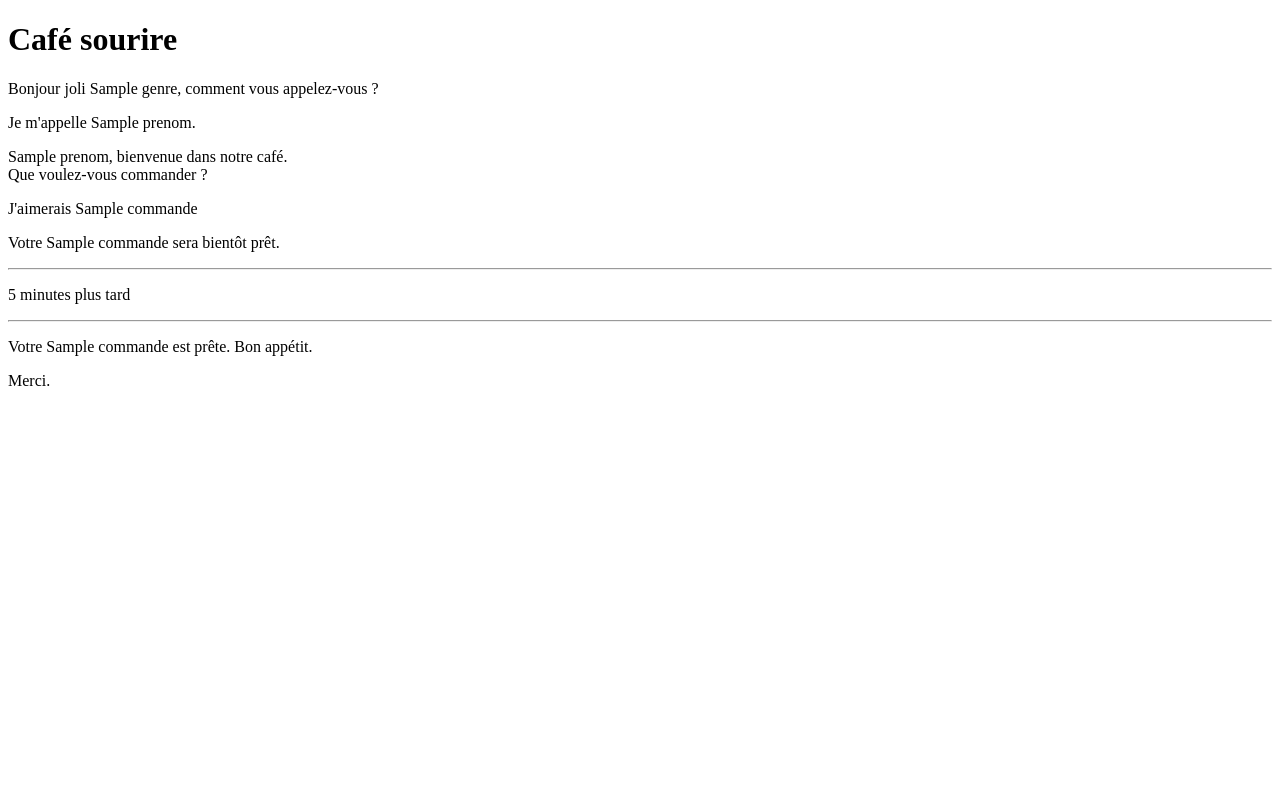
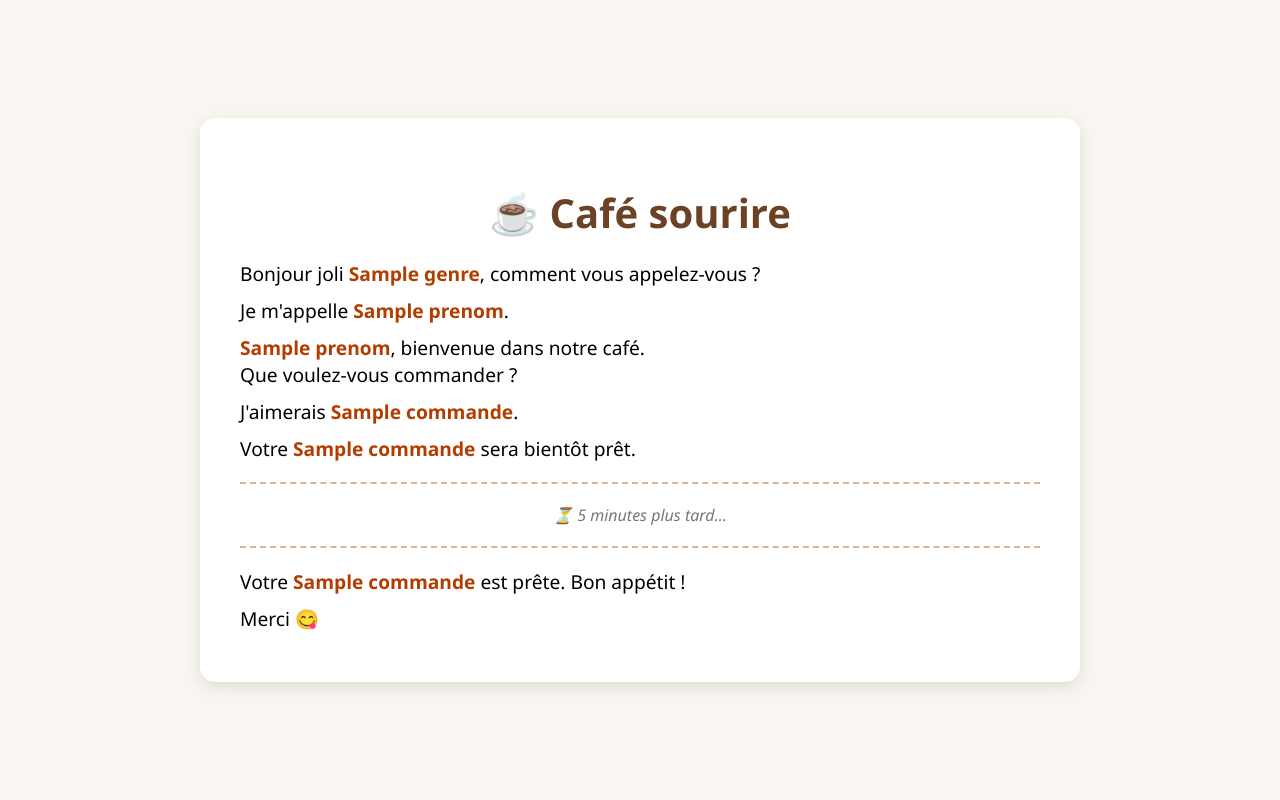
Before and after one commit to Ndeye1000/Simulateur-Cafe, a Flask app: template templates/index.html in a window 1280 px wide. Run offline with Flask 3, Linux system fonts and the light colour scheme; the template is opened without the code that fills it: most values are stand-ins (such as "Sample title", 1, 10 or a date in 2020).

Commit message:
style add

```diff
--- /dev/null
+++ b/static/styles/style.css
@@ -0,0 +1,110 @@
+/* Style global */
+body {
+    font-family: "Segoe UI", sans-serif;
+    background: #f9f5f0;
+    margin: 0;
+    padding: 0;
+    display: flex;
+    justify-content: center;
+    align-items: center;
+    min-height: 100vh;
+}
+
+/* Carte centrale */
+.container {
+    background: #fff;
+    padding: 30px;
+    border-radius: 15px;
+    box-shadow: 0px 5px 15px rgba(0, 0, 0, 0.1);
+    max-width: 600px;
+    width: 90%;
+}
+
+/* Titre café */
+h1 {
+    text-align: center;
+    color: #6b4226;
+    font-size: 2.2em;
+    margin-bottom: 20px;
+}
+
+/* Dialogue */
+.dialogue p {
+    font-size: 1.1em;
+    margin: 10px 0;
+}
+
+/* Mise en valeur */
+.highlight {
+    font-weight: bold;
+    color: #b33c00;
+}
+
+/* Séparateurs */
+hr {
+    border: none;
+    border-top: 2px dashed #d4b59e;
+    margin: 20px 0;
+}
+
+/* Temps d’attente */
+.time {
+    text-align: center;
+    font-style: italic;
+    color: #777;
+}
+
+/* ========================= */
+/* Responsive Design         */
+/* ========================= */
+
+/* Petits écrans (smartphones) */
+@media (max-width: 480px) {
+    body {
+        padding: 15px;
+    }
+
+    .container {
+        padding: 20px;
+        width: 100%;
+    }
+
+    h1 {
+        font-size: 1.6em;
+    }
+
+    .dialogue p {
+        font-size: 1em;
+    }
+}
+
+/* Tablettes (paysage/portrait) */
+@media (max-width: 768px) {
+    .container {
+        max-width: 90%;
+    }
+
+    h1 {
+        font-size: 1.8em;
+    }
+
+    .dialogue p {
+        font-size: 1.05em;
+    }
+}
+
+/* Très grands écrans */
+@media (min-width: 1200px) {
+    .container {
+        max-width: 800px;
+        padding: 40px;
+    }
+
+    h1 {
+        font-size: 2.5em;
+    }
+
+    .dialogue p {
+        font-size: 1.2em;
+    }
+}
--- a/templates/index.html
+++ b/templates/index.html
@@ -4,21 +4,33 @@
 <head>
     <meta charset="UTF-8">
     <meta name="viewport" content="width=device-width, initial-scale=1.0">
+    <link rel="stylesheet" href="{{ url_for('static', filename='styles/style.css') }}">
     <title>Document</title>
 </head>
 
 <body>
-    <h1>Café sourire</h1>
-    <p>Bonjour joli {{ genre }}, comment vous appelez-vous ?</p>
-    <p>Je m'appelle {{ prenom }}.</p>
-    <p>{{ prenom }}, bienvenue dans notre café. <br> Que voulez-vous commander ?</p>
-    <p>J'aimerais {{ commande }}</p>
-    <p>Votre {{ commande }} sera bientôt prêt.</p>
-    <hr>
-    <p>5 minutes plus tard</p>
-    <hr>
-    <p>Votre {{ commande }} est prête. Bon appétit.</p>
-    <p>Merci.</p>
+    <div class="container">
+        <h1>☕ Café sourire</h1>
+        <div class="dialogue">
+            <p>Bonjour joli <span class="highlight">{{ genre }}</span>, comment vous appelez-vous ?</p>
+            <p>Je m'appelle <span class="highlight">{{ prenom }}</span>.</p>
+            <p><span class="highlight">{{ prenom }}</span>, bienvenue dans notre café.<br>
+                Que voulez-vous commander ?</p>
+            <p>J'aimerais <span class="highlight">{{ commande }}</span>.</p>
+            <p>Votre <span class="highlight">{{ commande }}</span> sera bientôt prêt.</p>
+        </div>
+
+        <hr>
+
+        <p class="time">⏳ 5 minutes plus tard...</p>
+
+        <hr>
+
+        <div class="dialogue">
+            <p>Votre <span class="highlight">{{ commande }}</span> est prête. Bon appétit !</p>
+            <p>Merci 😋</p>
+        </div>
+    </div>
 </body>
 
 </html>
```
